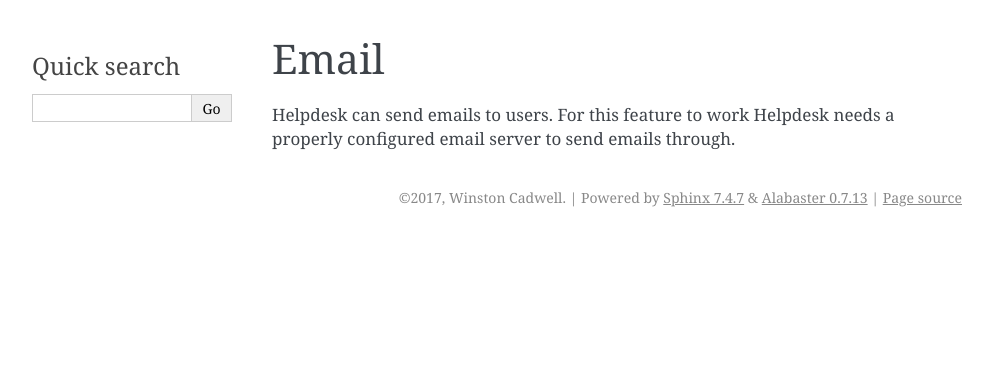
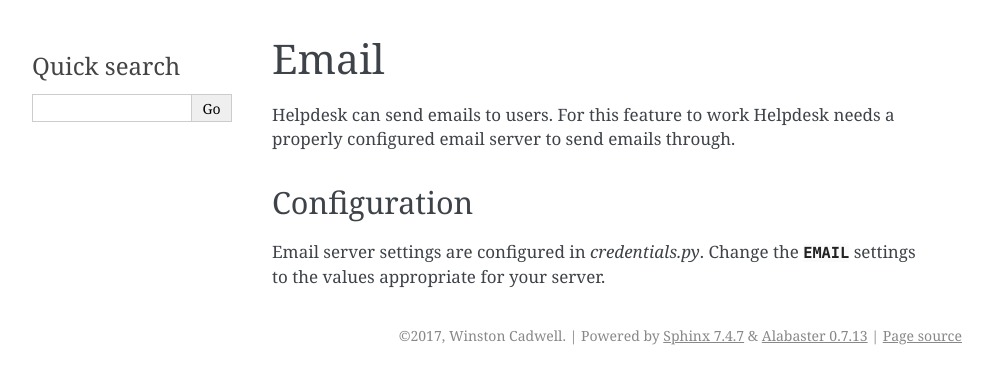
Before and after one commit to winstc/helpdesk, a Sphinx documentation site: the page built from docs/modules/email.rst, in a window 1280 px wide. Shown: the top 384 px of the page, without its empty margins (148-1141 px from the left). Built offline with Sphinx 7.4.7, drawn with Linux system fonts in a browser that asks for light colours.

Commit message:
update documentation

```diff
--- a/docs/modules/email.rst
+++ b/docs/modules/email.rst
@@ -4,3 +4,10 @@ Email
 Helpdesk can send emails to users. For this feature to work
 Helpdesk needs a properly configured email server to
 send emails through.
+
+Configuration
+-------------
+
+Email server settings are configured in *credentials.py*.
+Change the :const:`EMAIL` settings to the values appropriate for
+your server.
--- a/docs/modules/oauth.rst
+++ b/docs/modules/oauth.rst
@@ -12,8 +12,12 @@ API Keys
 For the feature to work you will need a valid *OAuth2 Key* and *OAuth2 Secret*.
 These can be obtained through the `Google Cloud Console`_.
 
+
+After you have obtained the appropriate keys, edit *credentials.py*
+so that :const:`SOCIAL_AUTH_GOOGLE_OAUTH2_KEY` and :const:`SOCIAL_AUTH_GOOGLE_OAUTH2_SECRET` are
+equal to the key and secret you obtained from the `Google Cloud Console`_.
+
     .. _Google Cloud Console: https://console.cloud.google.com/
-
 
 Restricting Login
 -----------------
```
